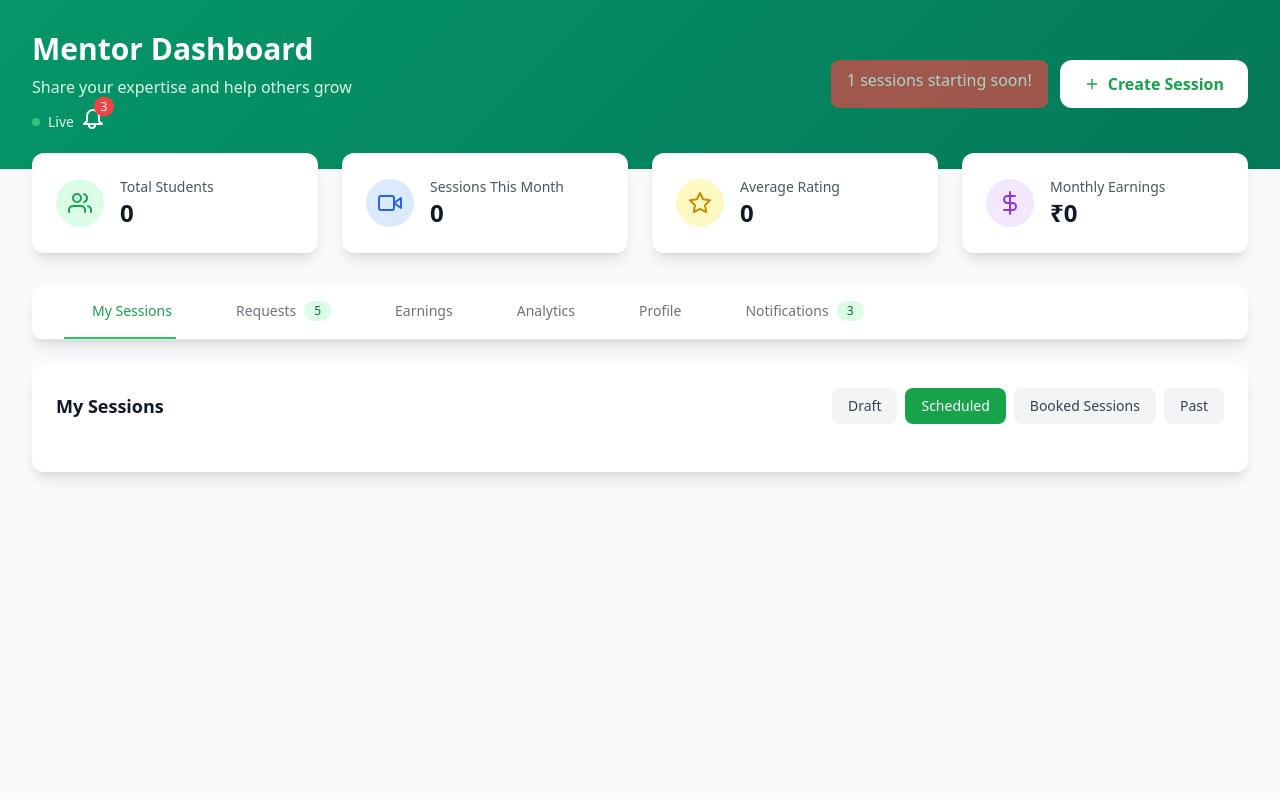
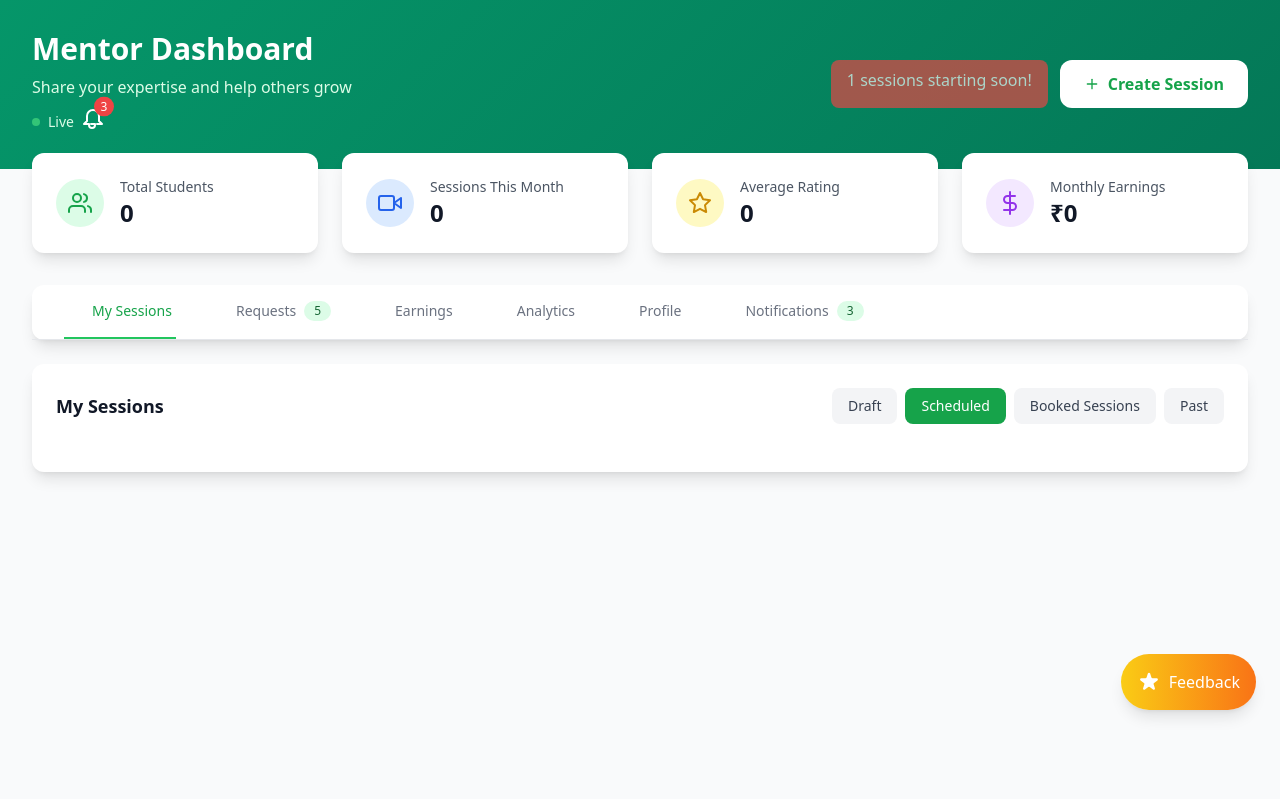
Before and after one commit to ANANDU-2000/PeerlearnProject, a Django app: page /dashboard/mentor/ in a window 1280 px wide. Shown: the part 66-865 px from the top of the page. Run offline with Django 4.2, Linux system fonts and the light colour scheme; a user stored in the database is signed in; data comes from the database, SQL or seed files in the repository; data that the repository does not hold is empty; some libraries are stand-ins or nearby versions.

Commit message:
Enable users to provide feedback on the platform through a dedicated form
Adds a feedback system with models, views, URLs, and templates for user feedback.

Replit-Commit-Author: Agent
Replit-Commit-Session-Id: aa9eca65-7caf-4194-b664-359c06d0535c
Replit-Commit-Screenshot-Url: https://storage.googleapis.com/screenshot-production-us-central1/3e4c4c4a-b60b-4556-9647-2c6022f13499/752b673a-591d-41ae-9b8f-340a4d10c631.jpg

```diff
--- a/peerlearn/urls.py
+++ b/peerlearn/urls.py
@@ -24,6 +24,9 @@ urlpatterns = [
     # Password Reset System
     path('auth/', include('users.password_urls')),
 
+    # User Feedback System
+    path('', include('users.feedback_urls')),
+
     # LIVE VIDEO DEMO - DIRECT ACCESS (NO LOGIN NEEDED)
     path('demo/video/', TemplateView.as_view(template_name='demo_video_room.html'), name='demo_video_room'),
 ]
--- a/templates/dashboard/mentor_complete.html
+++ b/templates/dashboard/mentor_complete.html
@@ -1633,4 +1633,24 @@ function mentorDashboard() {
 
 <!-- Modal removed - using dedicated create session page instead -->
 
+<!-- Floating Feedback Button -->
+<div class="fixed bottom-6 right-6 z-50" x-data="{ showFeedback: false }">
+    <button @click="window.location.href='/feedback/'"
+            class="bg-gradient-to-r from-yellow-400 to-orange-500 text-white p-4 rounded-full shadow-lg hover:shadow-xl transform hover:scale-110 transition-all duration-300 group relative overflow-hidden">
+        <div class="absolute inset-0 bg-gradient-to-r from-yellow-500 to-orange-600 opacity-0 group-hover:opacity-100 transition-opacity duration-300"></div>
+        <div class="relative flex items-center space-x-2">
+            <svg class="w-6 h-6" fill="currentColor" viewBox="0 0 20 20">
+                <path d="M9.049 2.927c.3-.921 1.603-.921 1.902 0l1.07 3.292a1 1 0 00.95.69h3.462c.969 0 1.371 1.24.588 1.81l-2.8 2.034a1 1 0 00-.364 1.118l1.07 3.292c.3.921-.755 1.688-1.54 1.118l-2.8-2.034a1 1 0 00-1.175 0l-2.8 2.034c-.784.57-1.838-.197-1.539-1.118l1.07-3.292a1 1 0 00-.364-1.118L2.98 8.72c-.783-.57-.38-1.81.588-1.81h3.461a1 1 0 00.951-.69l1.07-3.292z"/>
+            </svg>
+            <span class="font-medium hidden sm:block">Feedback</span>
+        </div>
+        <!-- Animated Stars -->
+        <div class="absolute -top-1 -right-1 text-yellow-300 animate-pulse">
+            <svg class="w-4 h-4" fill="currentColor" viewBox="0 0 20 20">
+                <path d="M9.049 2.927c.3-.921 1.603-.921 1.902 0l1.07 3.292a1 1 0 00.95.69h3.462c.969 0 1.371 1.24.588 1.81l-2.8 2.034a1 1 0 00-.364 1.118l1.07 3.292c.3.921-.755 1.688-1.54 1.118l-2.8-2.034a1 1 0 00-1.175 0l-2.8 2.034c-.784.57-1.838-.197-1.539-1.118l1.07-3.292a1 1 0 00-.364-1.118L2.98 8.72c-.783-.57-.38-1.81.588-1.81h3.461a1 1 0 00.951-.69l1.07-3.292z"/>
+            </svg>
+        </div>
+    </button>
+</div>
+
 {% endblock %}
--- a/users/app_feedback.py
+++ b/users/app_feedback.py
@@ -4,9 +4,11 @@ Handles user ratings, comments, and admin replies with email notifications
 """
 
 from django.db import models
-from django.contrib.auth.models import User
+from django.contrib.auth import get_user_model
 from django.utils import timezone
 from django.core.validators import MinValueValidator, MaxValueValidator
+
+User = get_user_model()
 
 class AppFeedback(models.Model):
     """Model for storing user feedback about the PeerLearn app"""
```
Also changed, not shown: templates/dashboard/learner_complete.html (+20 -0 lines), templates/landing_page.html (+20 -0 lines), users/feedback_urls.py (added, +17 -0 lines).
